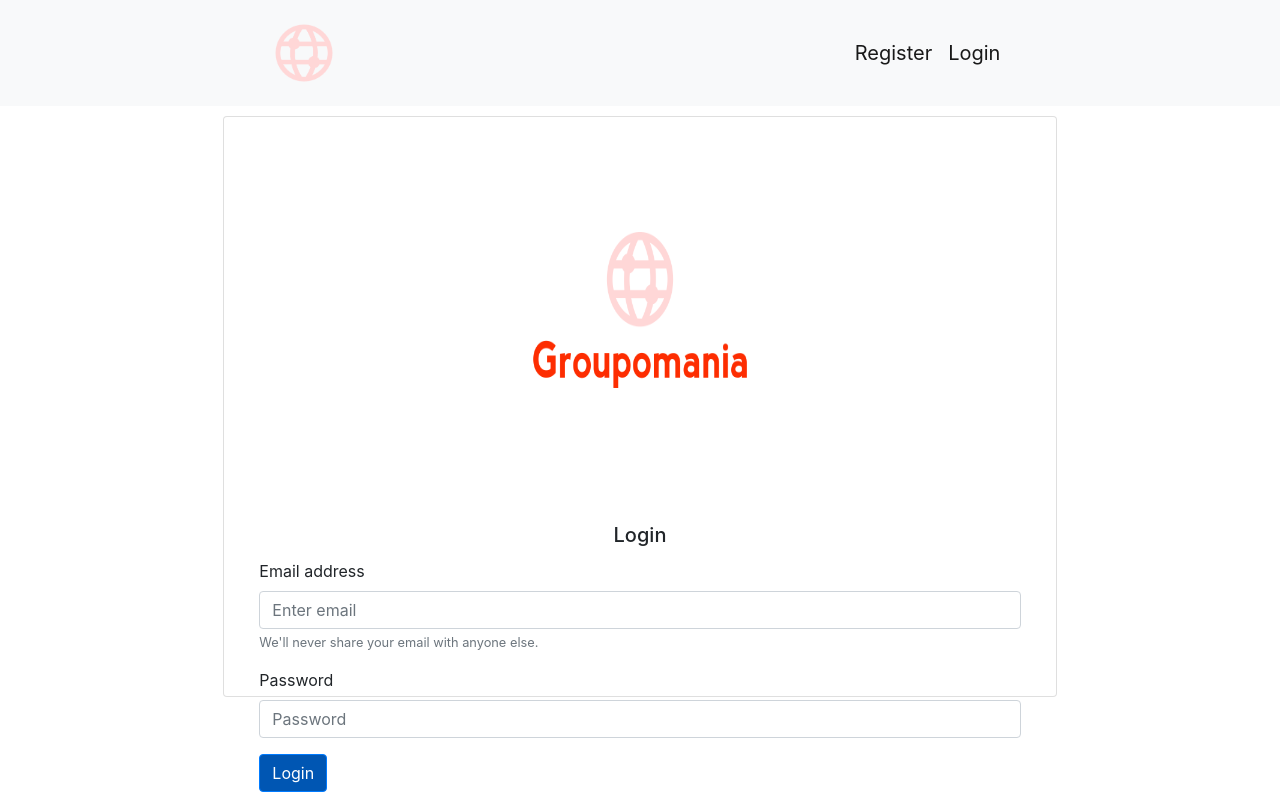
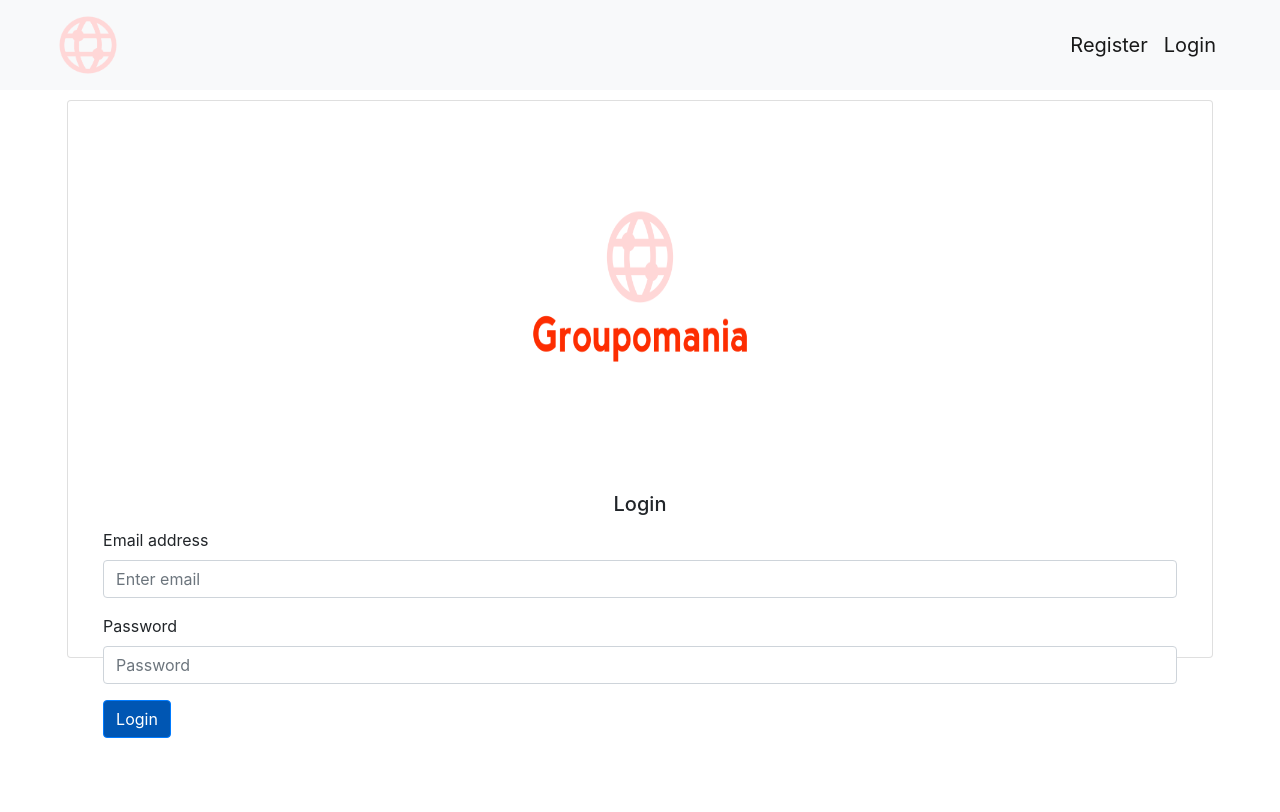
Before and after one commit to StephaneChimy/groupomania, a React (Create React App) app in the folder frontend/: page /login in a window 1280 px wide. Built offline with nearby package versions, Linux system fonts and the light colour scheme.

Commit message:
design of column changed on login form and registration form + add pattern

```diff
--- a/frontend/src/components/Header/Header.js
+++ b/frontend/src/components/Header/Header.js
@@ -3,7 +3,7 @@ import logo from "../../images/icon.png";
 const Header = () => {
   return (
     <header className="container-fluid p-0">
-      <nav className="navbar navbar-light bg-light navbar-expand-lg scrolling-navbar justify-content-around">
+      <nav className="d-flex align-items-center navbar-light bg-light navbar-expand-lg justify-content-between px-5">
         <a className="navbar-brand" href="/">
           <img src={logo} width={80} height={80} alt="logo of the company Groupomania" />
         </a>
--- a/frontend/src/components/LoginForm/LoginForm.js
+++ b/frontend/src/components/LoginForm/LoginForm.js
@@ -52,7 +52,7 @@ const LoginForm = ({ onLogin }) => {
 
   return (
     <section className="row mx-auto justify-content-center">
-      <div className="card col-8">
+      <div className="card col-11">
         <img className="card-img-top mx-auto col-8" src={logo} alt="logo of the company Groupomania" />
         <div className="card-body">
           <h2 className="h5 card-title text-center">Login</h2>
@@ -69,9 +69,6 @@ const LoginForm = ({ onLogin }) => {
                 value={emailValue}
                 onChange={(event) => setEmailValue(event.target.value)}
               />
-              <small id="emailHelp" className="form-text text-muted">
-                We'll never share your email with anyone else.
-              </small>
             </div>
             <div className="form-group">
               <label htmlFor="exampleInputPassword1">Password</label>
--- a/frontend/src/components/Messages/PostMessage.js
+++ b/frontend/src/components/Messages/PostMessage.js
@@ -1,13 +1,12 @@
 import React, { useState } from "react";
-import {toastMessagePosted} from "../../_utils/toasts/messages"
-import 'react-toastify/dist/ReactToastify.css';
-
+import { toastMessagePosted } from "../../_utils/toasts/messages";
+import "react-toastify/dist/ReactToastify.css";
 
 const PostMessage = ({ onPost }) => {
   const [titleValue, setTitleValue] = useState("");
   const [contentValue, setContentValue] = useState("");
 
-  async function SendData(e){
+  async function SendData(e) {
     e.preventDefault();
     console.log(titleValue, contentValue);
     //useEffect(() => {
@@ -42,33 +41,30 @@ const PostMessage = ({ onPost }) => {
 
     // empty dependency array means this effect will only run once (like componentDidMount in classes)
     // }, []);
-  };
+  }
 
   return (
-
     <section className="row justify-content-center mb-5">
       <form className="col-11" onSubmit={SendData}>
         <div className="card">
           <div className="card-header ">Publish an article</div>
           <div className="card-body">
             <div className="tab-content" id="myTabContent">
-              <div
-                className="tab-pane fade show active"
-                id="posts"
-
-              >
+              <div className="tab-pane fade show active" id="posts">
                 <div className="form-group">
                   <label className="sr-only" htmlFor="title">
                     title
                   </label>
                   <input
-                  id="title"
-                  required
+                    id="title"
+                    required
                     name="title"
                     type="text"
                     className="form-control"
                     placeholder="Title?"
                     value={titleValue}
+                    pattern="\w{3,}"
+                    title="Minimum 3 character"
                     onChange={(event) => setTitleValue(event.target.value)}
                   />
                 </div>
@@ -76,14 +72,14 @@ const PostMessage = ({ onPost }) => {
                   <label className="sr-only" htmlFor="message">
                     post
                   </label>
-                  {/* <ArticleEditor /> */}
                   <textarea
                     className="form-control"
                     required
                     id="message"
                     rows="3"
-                    placeholder="Content?"
+                    placeholder="Minimum 5 character"
                     value={contentValue}
+                    minLength="5"
                     onChange={(event) => setContentValue(event.target.value)}
                   ></textarea>
                 </div>
--- a/frontend/src/components/RegistrationForm/RegistrationForm.js
+++ b/frontend/src/components/RegistrationForm/RegistrationForm.js
@@ -2,6 +2,7 @@ import React, { useState } from "react";
 import { useHistory } from "react-router-dom";
 import logo from "../../images/icon-above-font.png";
 import { userRegistered } from "../../_utils/toasts/users";
+import {REGEX} from "../../_utils/auth/auth.functions"
 
 const RegistrationForm = () => {
   const [emailValue, setEmailValue] = useState("");
@@ -43,14 +44,14 @@ const RegistrationForm = () => {
 
   return (
     <section className="row mx-auto justify-content-center">
-      <div className="card col-8">
+      <div className="card col-11">
         <img
           className="card-img-top mx-auto col-8"
           src={logo}
           alt="logo of the company Groupomania"
         />
         <div className="card-body">
-          <h2 className="h5 card-title text-center">Register</h2>
+          <h1 className="h5 card-title text-center">Register</h1>
 
           <form onSubmit={SendData}>
             <div className="form-group">
@@ -63,6 +64,7 @@ const RegistrationForm = () => {
                 placeholder="Nom"
                 value={firstnameValue}
                 required
+                pattern={REGEX.NAME_REGEX}
                 onChange={(event) => setFirstnameValue(event.target.value)}
               />
             </div>
@@ -76,6 +78,7 @@ const RegistrationForm = () => {
                 placeholder="Prénom"
                 value={surnameValue}
                 required
+                pattern={REGEX.SURNAME_REGEX}
                 onChange={(event) => setSurnameValue(event.target.value)}
               />
             </div>
@@ -106,6 +109,7 @@ const RegistrationForm = () => {
                 placeholder="Password"
                 value={passwordValue}
                 required
+                pattern={REGEX.PASSWORD_REGEX}
                 onChange={(event) => setPasswordValue(event.target.value)}
               />
             </div>
```
Also changed, not shown: 2 other files (tests, documents, lock files or other folders).
